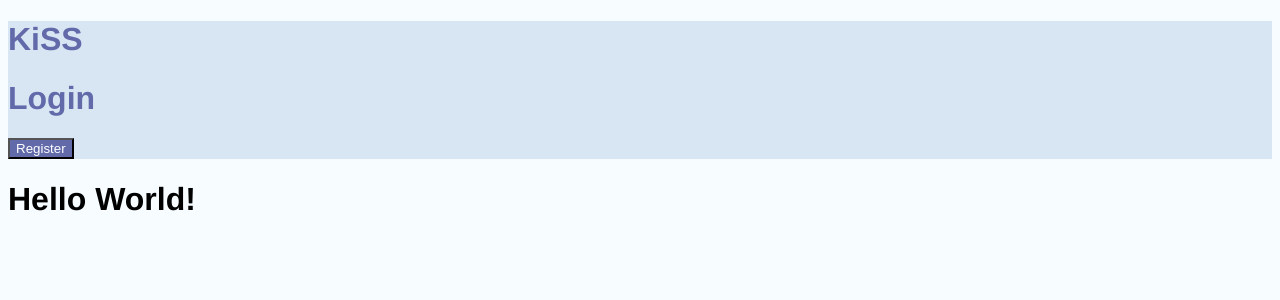
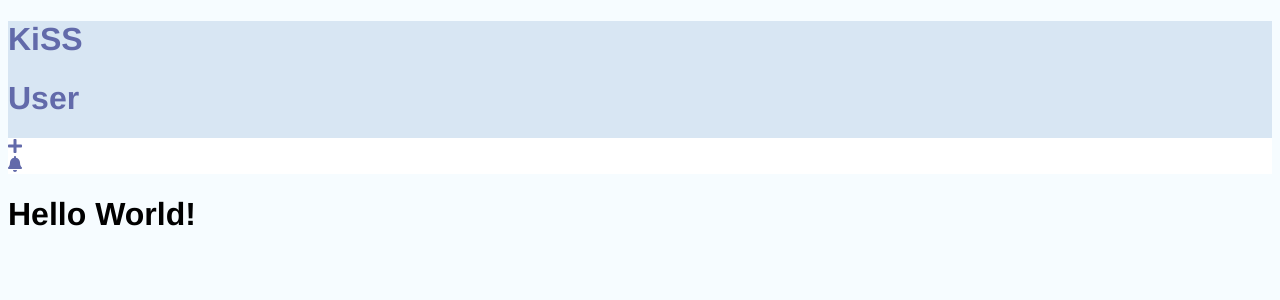
Before and after one commit to se-kiss/kiss-client, a Next.js app: page / in a window 1280 px wide. Shown: the top 300 px of the page. Built offline with nearby package versions, Linux system fonts and the light colour scheme.

Commit message:
add navbar end already-login elements

```diff
--- a/src/components/Navbar.tsx
+++ b/src/components/Navbar.tsx
@@ -1,5 +1,7 @@
 import Link from 'next/link'
 import {FC} from 'react'
+import {FontAwesomeIcon} from '@fortawesome/react-fontawesome'
+import {faPlus, faBell} from '@fortawesome/free-solid-svg-icons'
 import styled from 'styled-components'
 
 const Container = styled.div`
@@ -12,7 +14,17 @@ const BrandText = styled.h1`
 
 const LinkText = styled.h1`
   color: #626aaa;
+`
+
+const IconButton = styled.div`
+  color: #626aaa;
+  background: white;
   cursor: pointer;
+
+  &:hover {
+    color: white;
+    background: #626aaa;
+  }
 `
 
 const Button = styled.button`
@@ -25,12 +37,33 @@ const Button = styled.button`
 `
 
 const NavbarEnd: FC = () => {
+  const isLogin = true
+
+  if (!isLogin) {
+    return (
+      <div className="flex flex-row items-center">
+        <LinkText className="text-lg font-medium mx-4 cursor-pointer">Login</LinkText>
+        <Button className="px-4 py-2 text-md font-medium rounded mx-4">
+          Register
+        </Button>
+      </div>
+    )
+  }
+
   return (
     <div className="flex flex-row items-center">
-      <LinkText className="text-lg font-medium mx-4">Login</LinkText>
-      <Button className="px-4 py-2 text-md font-medium rounded mx-4">
-        Register
-      </Button>
+      <div className="flex flex-row items-center mx-4 cursor-pointer">
+        <div className="w-8 h-8 bg-white rounded-full mr-2" />
+        <LinkText className="text-lg font-medium">User</LinkText>
+      </div>
+
+      <IconButton className="w-10 h-10 shadow rounded-full mx-4 flex justify-center items-center cursor-pointer">
+        <FontAwesomeIcon icon={faPlus} className="text-lg font-medium" />
+      </IconButton>
+
+      <IconButton className="w-10 h-10 shadow rounded-full mx-4 flex justify-center items-center cursor-pointer">
+        <FontAwesomeIcon icon={faBell} className="text-lg font-medium" />
+      </IconButton>
     </div>
   )
 }
@@ -39,7 +72,9 @@ const Navbar: FC = () => {
   return (
     <Container className="fixed w-full h-14 bg-gray-200 px-12 flex flex-row  justify-between items-center">
       <Link href="/">
-        <BrandText className="text-2xl font-bold cursor-pointer">KiSS</BrandText>
+        <BrandText className="text-2xl font-bold cursor-pointer">
+          KiSS
+        </BrandText>
       </Link>
 
       <NavbarEnd />
```
